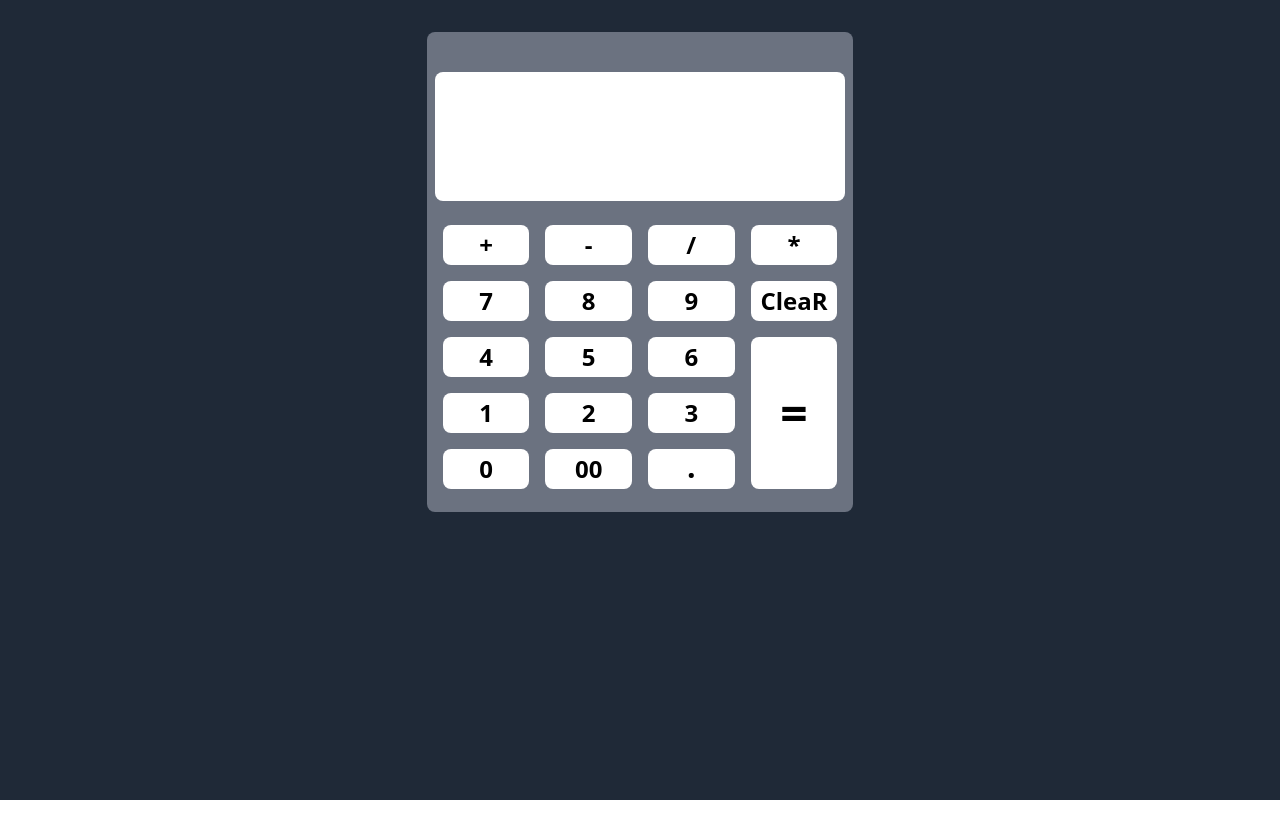
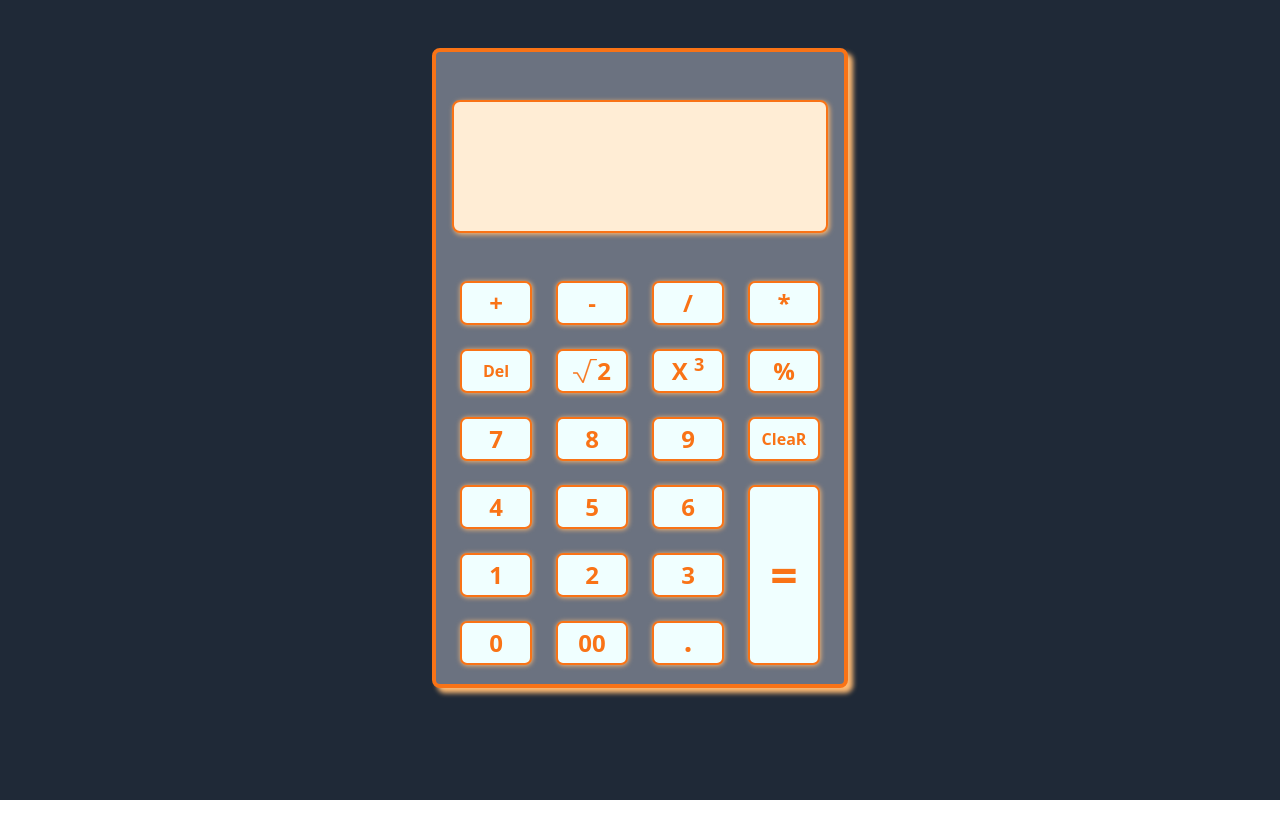
Before and after one commit to romil-ecubiz/calcByRom, a plain HTML site: page index.html in a window 1280 px wide. Drawn offline with nearby package versions, Linux system fonts and the light colour scheme.

Commit message:
Add files via upload

```diff
--- a/index.html
+++ b/index.html
@@ -5,44 +5,71 @@
     <meta name="viewport" content="width=device-width, initial-scale=1.0" />
     <script src="https://cdn.tailwindcss.com"></script>
     <title>CalC By RoM</title>
-    <link rel="shortcut icon" href="./favicon_io/apple-touch-icon.png" />
+    <link rel="shortcut icon" href="./favicon_io/favicon-32x32.png" />
+    <style>
+      .box-shdw{
+        box-shadow: 5px 5px 5px rgb(253 186 116);
+      }
+      .box-shdw-sm{
+        box-shadow: 1.5px 1.5px 5px rgb(253 186 116);
+      }
+      .digit-btn{
+        border: 2px solid rgb(249 115 22);
+        border-radius: 7px;
+        background-color: azure;
+        box-shadow: 0.5px 0.5px 5px rgb(253 186 116);
+      }
+      .digit-btn:hover{
+        scale: 1.02;
+        transition: all 0.2s ease-in;
+      }
+    </style>
   </head>
   <body>
 
-    <div class="h-screen w-full bg-gray-800">
+    <div class="h-[100vh] w-full bg-gray-800 p-4">
         <div class="w-full sm:w-1/2 h-screen pt-8 mx-auto">
-            <div class="w-full sm:w-2/3 bg-gray-500 h-[30rem] mx-auto rounded-lg p-2">
+            <div class="w-full sm:w-2/3 bg-gray-500 h-[40rem] mx-auto rounded-lg p-4 border-4 border-orange-500 box-shdw">
 
-                <input type="text" id="display" class="w-full bg-white rounded-lg py-8 mb-4 mt-8 font-extrabold text-5xl text-black">
+                <input type="text" id="display" class="w-full bg-orange-100 rounded-lg px-4 py-8 mb-4 mt-8 font-extrabold text-5xl text-black border-2 border-orange-500 box-shdw-sm">
 
-                <div class="grid grid-rows-5 grid-cols-4">
+                <div class="grid grid-rows-6 grid-cols-4 gap-2 mt-6">
                     <!-- addToDisplay() need one parameter passes as the value when clicked -->
-                    <div class="bg-white rounded-lg m-2"><button onclick="addToDisplay('+')" type="button" class="font-extrabold text-2xl text-black w-full py-1">+</button></div>
-                    <div class="bg-white rounded-lg m-2"><button onclick="addToDisplay('-')" type="button" class="font-extrabold text-2xl text-black w-full py-1">-</button></div>
-                    <div class="bg-white rounded-lg m-2"><button onclick="addToDisplay('/')" type="button" class="font-extrabold text-2xl text-black w-full py-1">/</button></div>
-                    <div class="bg-white rounded-lg m-2"><button onclick="addToDisplay('*')" type="button" class="font-extrabold text-2xl text-black w-full py-1">*</button></div>
+                    <div class="digit-btn m-2"><button onclick="addToDisplay('+')" type="button" class="font-extrabold text-2xl text-orange-500 w-full py-1">+</button></div>
+                    <div class="digit-btn m-2"><button onclick="addToDisplay('-')" type="button" class="font-extrabold text-2xl text-orange-500 w-full py-1">-</button></div>
+                    <div class="digit-btn m-2"><button onclick="addToDisplay('/')" type="button" class="font-extrabold text-2xl text-orange-500 w-full py-1">/</button></div>
+                    <div class="digit-btn m-2"><button onclick="addToDisplay('*')" type="button" class="font-extrabold text-2xl text-orange-500 w-full py-1">*</button></div>
 
-                    <div class="bg-white rounded-lg m-2"><button onclick="addToDisplay('7')" type="button" class="font-extrabold text-2xl text-black w-full py-1">7</button></div>
-                    <div class="bg-white rounded-lg m-2"><button onclick="addToDisplay('8')" type="button" class="font-extrabold text-2xl text-black w-full py-1">8</button></div>
-                    <div class="bg-white rounded-lg m-2"><button onclick="addToDisplay('9')" type="button" class="font-extrabold text-2xl text-black w-full py-1">9</button></div>
+                    <div class="digit-btn m-2"><button onclick="removeLastCharacter()" type="button" class="font-extrabold text-md text-orange-500 w-full h-full">Del</button></div>
+
+                    <div class="digit-btn m-2"><button onclick="calculateSquareRoot()" type="button" class="flex justify-center items-center font-extrabold text-2xl text-orange-500 w-full py-1">
+                      <span><svg class="h-6 w-6 fill-orange-500 stroke-orange-500" id="Capa_1" xmlns="http://www.w3.org/2000/svg" xmlns:xlink="http://www.w3.org/1999/xlink" viewBox="0 0 48 48" xml:space="preserve"><g id="SVGRepo_bgCarrier" stroke-width="0"></g><g id="SVGRepo_tracerCarrier" stroke-linecap="round" stroke-linejoin="round"></g><g id="SVGRepo_iconCarrier"> <g> <path d="M35.494,0c-0.43,0-0.811,0.273-0.947,0.681L19.734,44.64L9.35,27.482C9.169,27.183,8.844,27,8.494,27h-8v2h7.437 l11.208,18.518C19.321,47.819,19.646,48,19.994,48c0.036,0,0.072-0.002,0.109-0.006c0.387-0.043,0.714-0.306,0.838-0.675L36.213,2 h11.293V0H35.494z"></path> </g> </g></svg></span>
+                      <span>2</span>
+                    </button></div>
+                    <div class="digit-btn m-2"><button onclick="calculateCube()" type="button" class="font-extrabold text-2xl text-orange-500 w-full py-1">X <sup>3</sup></button></div>
+                    <div class="digit-btn m-2"><button onclick="modulus('%')" type="button" class="font-extrabold text-2xl text-orange-500 w-full py-1">%</button></div>
+
+                    <div class="digit-btn m-2"><button onclick="addToDisplay('7')" type="button" class="font-extrabold text-2xl text-orange-500 w-full py-1">7</button></div>
+                    <div class="digit-btn m-2"><button onclick="addToDisplay('8')" type="button" class="font-extrabold text-2xl text-orange-500 w-full py-1">8</button></div>
+                    <div class="digit-btn m-2"><button onclick="addToDisplay('9')" type="button" class="font-extrabold text-2xl text-orange-500 w-full py-1">9</button></div>
 
                     <!-- clears the display ""[empty] -->
-                    <div class="bg-white rounded-lg m-2"><button onclick="clearDisplay('')" type="button" class="font-extrabold text-2xl text-black w-full py-1">CleaR</button></div>
+                    <div class="digit-btn m-2"><button onclick="clearDisplay()" type="button" class="font-extrabold text-md text-orange-500 w-full h-full">CleaR</button></div>
 
-                    <div class="bg-white rounded-lg m-2"><button onclick="addToDisplay('4')" type="button" class="font-extrabold text-2xl text-black w-full py-1">4</button></div>
-                    <div class="bg-white rounded-lg m-2"><button onclick="addToDisplay('5')" type="button" class="font-extrabold text-2xl text-black w-full py-1">5</button></div>
-                    <div class="bg-white rounded-lg m-2"><button onclick="addToDisplay('6')" type="button" class="font-extrabold text-2xl text-black w-full py-1">6</button></div>
+                    <div class="digit-btn m-2"><button onclick="addToDisplay('4')" type="button" class="font-extrabold text-2xl text-orange-500 w-full py-1">4</button></div>
+                    <div class="digit-btn m-2"><button onclick="addToDisplay('5')" type="button" class="font-extrabold text-2xl text-orange-500 w-full py-1">5</button></div>
+                    <div class="digit-btn m-2"><button onclick="addToDisplay('6')" type="button" class="font-extrabold text-2xl text-orange-500 w-full py-1">6</button></div>
 
                     <!-- calculateValue() calculate current "display.value" including operators -->
-                    <div class="bg-white rounded-lg m-2 row-span-3"><button onclick="calculateValue()" type="button" class="font-extrabold text-5xl text-black w-full h-full">=</button></div>
+                    <div class="digit-btn m-2 row-span-3"><button onclick="calculateValue()" type="button" class="font-extrabold text-5xl text-orange-500 w-full h-full">=</button></div>
 
-                    <div class="bg-white rounded-lg m-2"><button onclick="addToDisplay('1')" type="button" class="font-extrabold text-2xl text-black w-full py-1">1</button></div>
-                    <div class="bg-white rounded-lg m-2"><button onclick="addToDisplay('2')" type="button" class="font-extrabold text-2xl text-black w-full py-1">2</button></div>
-                    <div class="bg-white rounded-lg m-2"><button onclick="addToDisplay('3')" type="button" class="font-extrabold text-2xl text-black w-full py-1">3</button></div>
+                    <div class="digit-btn m-2"><button onclick="addToDisplay('1')" type="button" class="font-extrabold text-2xl text-orange-500 w-full py-1">1</button></div>
+                    <div class="digit-btn m-2"><button onclick="addToDisplay('2')" type="button" class="font-extrabold text-2xl text-orange-500 w-full py-1">2</button></div>
+                    <div class="digit-btn m-2"><button onclick="addToDisplay('3')" type="button" class="font-extrabold text-2xl text-orange-500 w-full py-1">3</button></div>
 
-                    <div class="bg-white rounded-lg m-2"><button onclick="addToDisplay('0')" type="button" class="font-extrabold text-2xl text-black w-full py-1">0</button></div>
-                    <div class="bg-white rounded-lg m-2"><button onclick="addToDisplay('00')" type="button" class="font-extrabold text-2xl text-black w-full py-1">00</button></div>
-                    <div class="bg-white rounded-lg m-2"><button onclick="addToDisplay('.')" type="button" class="font-extrabold text-3xl text-black w-full">.</button></div>
+                    <div class="digit-btn m-2"><button onclick="addToDisplay('0')" type="button" class="font-extrabold text-2xl text-orange-500 w-full py-1">0</button></div>
+                    <div class="digit-btn m-2"><button onclick="addToDisplay('00')" type="button" class="font-extrabold text-2xl text-orange-500 w-full py-1">00</button></div>
+                    <div class="digit-btn m-2"><button onclick="addToDisplay('.')" type="button" class="font-extrabold text-3xl text-orange-500 w-full">.</button></div>
                 </div>
 
             </div>
@@ -53,11 +80,38 @@
         //add value to display
         function addToDisplay(amountValue){
             document.getElementById("display").value += amountValue;
+            // console.log(addToDisplay.value);
+            document.getElementById("display").classList.add("text-orange-500");
         }
 
         //clear display
         function clearDisplay(){
             document.getElementById("display").value = "";
+        }
+
+        //remove last character
+        function removeLastCharacter() {
+            const currentDisplay = document.getElementById("display").value;
+            document.getElementById("display").value = currentDisplay.slice(0, -1);
+        }
+
+        // ^2 sqrt of given amount
+        function calculateSquareRoot() {
+            const displayValue = parseFloat(document.getElementById("display").value);
+            if (!isNaN(displayValue)) {
+                const result = Math.floor(Math.sqrt(displayValue));
+                document.getElementById("display").value = result;
+            }
+        }
+
+
+        // power of ^3 or cube a value
+        function calculateCube() {
+            const displayValue = parseFloat(document.getElementById("display").value);
+            if (!isNaN(displayValue)) {
+                const result = Math.pow(displayValue, 3);
+                document.getElementById("display").value = result;
+            }
         }
 
         // Function to calculate the result and display it
```
Also changed, not shown: favicon_io/android-chrome-192x192.png, favicon_io/android-chrome-512x512.png, favicon_io/apple-touch-icon.png, favicon_io/favicon-16x16.png, favicon_io/favicon-32x32.png, favicon_io/favicon.ico.
